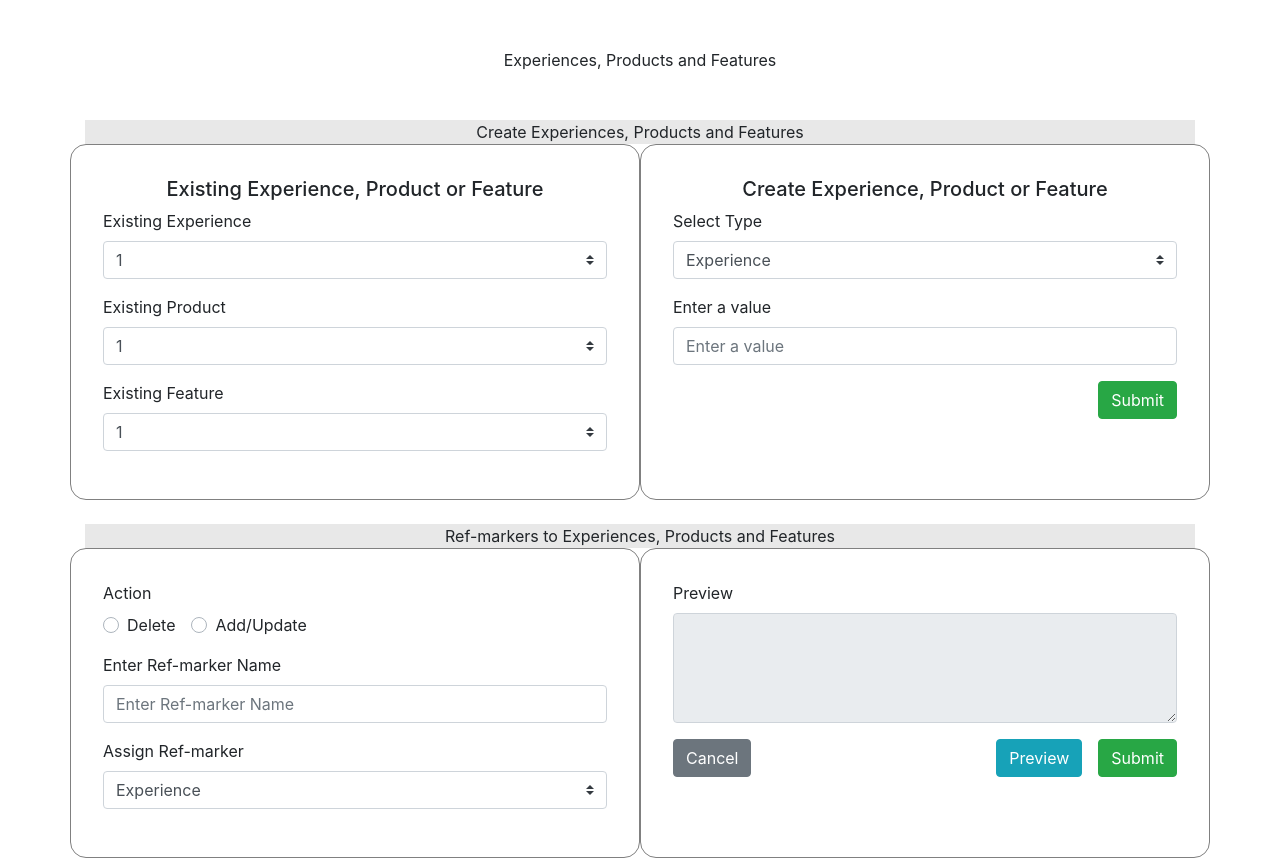
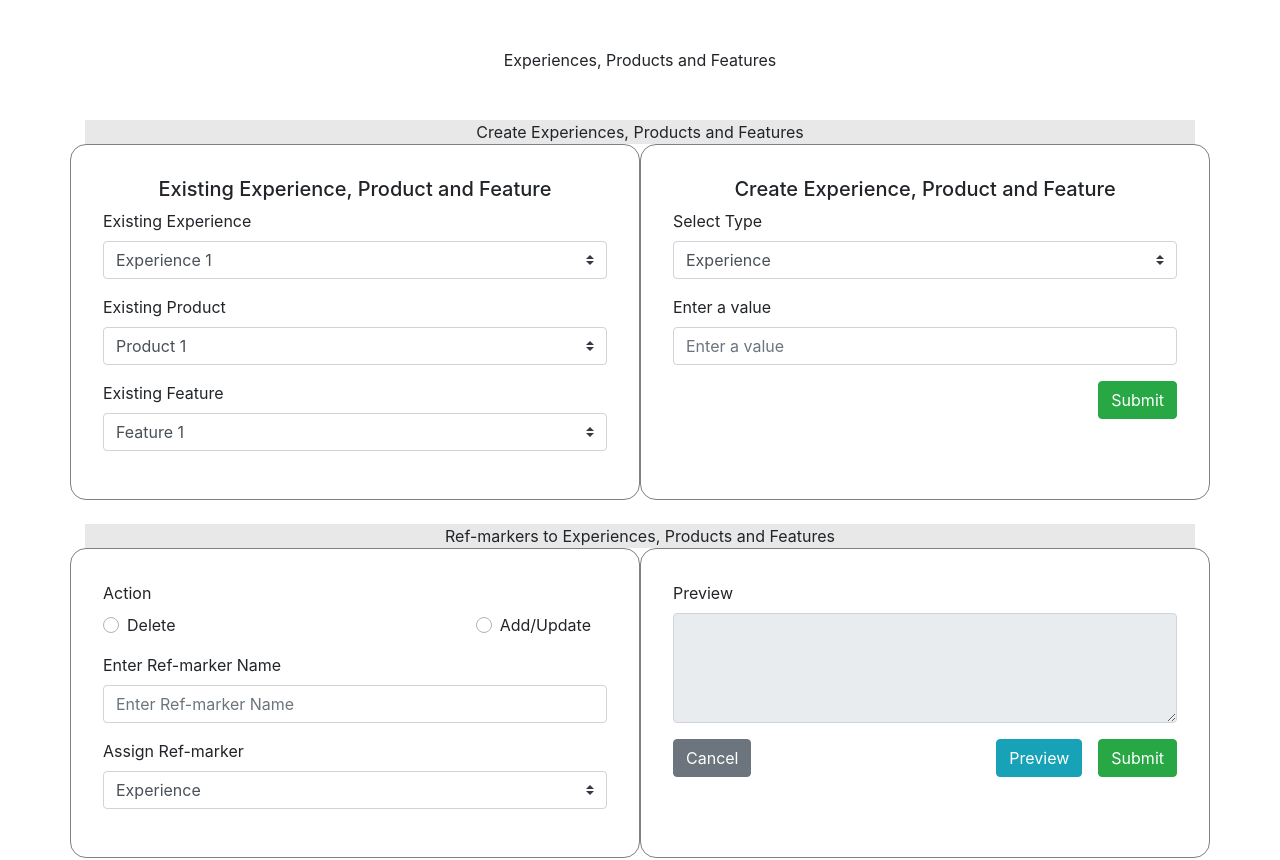
Before and after one commit to subhampasari/rspoc-frontend, a React (Create React App) app: page / in a window 1280 px wide. Shown: the top 860 px of the page. Built offline with nearby package versions, Linux system fonts and the light colour scheme.

Commit message:
Updated changes. Introduced state.

```diff
--- a/src/Panel1/Create.js
+++ b/src/Panel1/Create.js
@@ -11,7 +11,7 @@ class Create extends Component {
         }
         return (
             <div>
-                <h5>Create Experience, Product or Feature </h5>
+                <h5>Create Experience, Product and Feature </h5>
 
                 <Form style={style}>
                     <Form.Group controlId="CreateType">
--- a/src/Panel1/Existing.js
+++ b/src/Panel1/Existing.js
@@ -2,23 +2,30 @@ import React, { Component } from 'react';
 import { Form } from 'react-bootstrap';
 
 class Existing extends Component {
+
+    constructor(props) {
+        super(props);
+
+        this.state = {
+            experiences: ['Experience 1', 'Experience 2', 'Experience 3'],
+            products: ['Product 1', 'Product 2', 'Product 3', 'Product 4'],
+            features: ['Feature 1', 'Feature 2']
+        }
+    }
+
     render() {
         let style = {
             textAlign: 'justify'
         };
         return (
             <div>
-                <h5>Existing Experience, Product or Feature </h5>
+                <h5>Existing Experience, Product and Feature </h5>
 
                 <Form style={style}>
                     <Form.Group controlId="ExistingExperience">
                         <Form.Label>Existing Experience</Form.Label>
                         <Form.Control as="select" custom>
-                            <option>1</option>
-                            <option>2</option>
-                            <option>3</option>
-                            <option>4</option>
-                            <option>5</option>
+                            {this.state.experiences.map((experience) => <option>{experience}</option>)};
                         </Form.Control>
                     </Form.Group>
                 </Form>
@@ -27,11 +34,7 @@ class Existing extends Component {
                     <Form.Group controlId="ExistingProduct">
                         <Form.Label>Existing Product</Form.Label>
                         <Form.Control as="select" custom>
-                            <option>1</option>
-                            <option>2</option>
-                            <option>3</option>
-                            <option>4</option>
-                            <option>5</option>
+                            {this.state.products.map((product) => <option>{product}</option>)};
                         </Form.Control>
                     </Form.Group>
                 </Form>
@@ -40,11 +43,7 @@ class Existing extends Component {
                     <Form.Group controlId="ExistingFeature">
                         <Form.Label>Existing Feature</Form.Label>
                         <Form.Control as="select" custom>
-                            <option>1</option>
-                            <option>2</option>
-                            <option>3</option>
-                            <option>4</option>
-                            <option>5</option>
+                            {this.state.features.map((feature) => <option>{feature}</option>)};
                         </Form.Control>
                     </Form.Group>
                 </Form>
--- a/src/Panel3/LeftFields.js
+++ b/src/Panel3/LeftFields.js
@@ -5,7 +5,11 @@ class LeftFields extends Component {
     render() {
         let style = {
             textAlign: 'justify'
-        }
+        };
+        let floatRight = {
+            float: 'right',
+            // backgroundColor: '#4bf542'
+        };
         return (
             <div style={style}>
                 <Form>
@@ -14,6 +18,7 @@ class LeftFields extends Component {
                         {[ 'radio'].map((type) => (
                             <div key={`custom-inline-${type}`} className="mb-3">
                             <Form.Check
+                                name="radio"
                                 custom
                                 inline
                                 label="Delete"
@@ -21,8 +26,10 @@ class LeftFields extends Component {
                                 id={`custom-inline-${type}-1`}
                             />
                             <Form.Check
+                                name="radio"
                                 custom
                                 inline
+                                style={floatRight}
                                 label="Add/Update"
                                 type={type}
                                 id={`custom-inline-${type}-2`}
```
